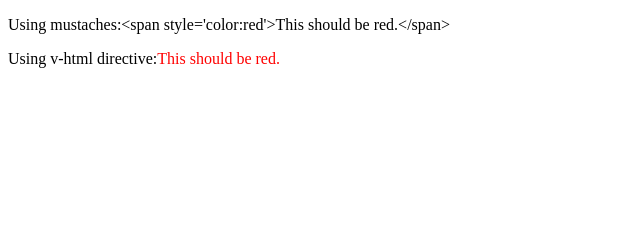
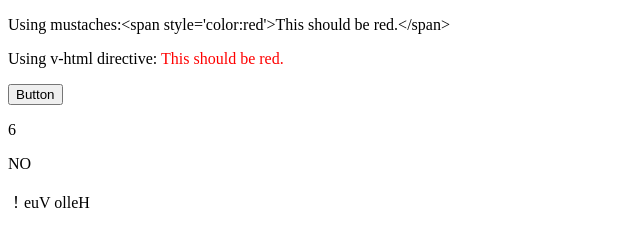
Before and after one commit to jiabinleo/My-VuePractice, a website: page src/index.html in a window 1280 px wide. Shown: the whole page, without its empty margins (0-640 px from the left). Drawn offline with nearby package versions, Linux system fonts and the light colour scheme.

Commit message:
特性 && 使用JavaScript表达式

```diff
--- a/src/index.html
+++ b/src/index.html
@@ -13,7 +13,14 @@
 <body>
     <div id="app">
         <p>Using mustaches:{{rawHtml}}</p>
-        <p>Using v-html directive:<span v-html="rawHtml"></span></p>
+        <p>Using v-html directive:
+            <span v-html="rawHtml"></span>
+        </p>
+        <button v-bind:disabled="isButtonDisabled">Button</button>
+        <p>{{number +1}}</p>
+        <p>{{ok?"YES":"NO"}}</p>
+        <p>{{message.split("").reverse().join("")}}</p>
+        <div v-bind:id="'list-'+id"></div>
     </div>
     <script src="./js/index.js"></script>
 </body>
--- a/src/js/index.js
+++ b/src/js/index.js
@@ -1,6 +1,11 @@
 var vm = new Vue({
-    el:"#app",
-    data:{
-        rawHtml:"<span style='color:red'>This should be red.</span>"
-    }
-})
+  el: "#app",
+  data: {
+    rawHtml: "<span style='color:red'>This should be red.</span>",
+    isButtonDisabled: false, //null undefined false | true
+    number:5,
+    ok:false,
+    message:"Hello Vue！",
+    id:5
+  }
+});
```
